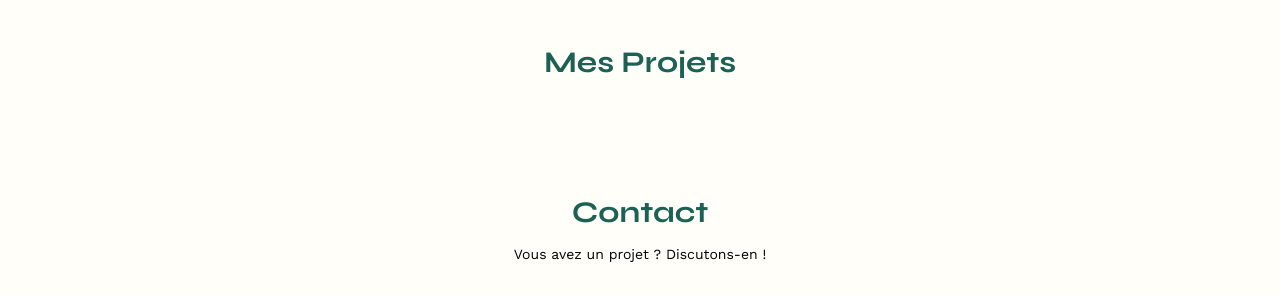
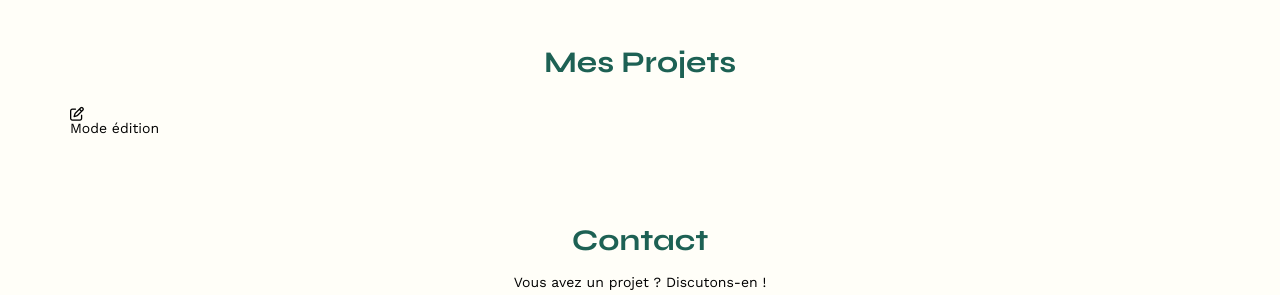
Before and after one commit to KayzerCs/Portfolio-architecte-sophie-bluel, a plain HTML site: page FrontEnd/index.html in a window 1280 px wide. Shown: the part 505-800 px from the top of the page. Drawn offline with nearby package versions, Linux system fonts and the light colour scheme; no server answers.

Commit message:
Modif sur la section <portfolio> ajout mode edition

```diff
--- a/FrontEnd/index.html
+++ b/FrontEnd/index.html
@@ -19,7 +19,6 @@
   </head>
 
   <body>
-
     <div class="edition-container" id="editionContainer">
       <div class="icon-container">
         <div class="icon" data-modal-target="#maModal">
@@ -75,7 +74,17 @@
           </article>
         </section>
         <section id="portfolio">
-          <h2>Mes Projets</h2>
+          <div class="title-portfolio">
+            <h2>Mes Projets</h2>
+            <div class="icon-portfolio">
+              <div class="icon" data-modal-target="#maModal">
+                <i class="fa-regular fa-pen-to-square"></i>
+              </div>
+              <div class="icon" data-modal-target="#maModal">
+                <span>Mode édition</span>
+              </div>
+            </div>
+          </div>
           <div class="filters-container" id="FiltersContainer"></div>
           <div class="gallery-container" id="GalleryContainer"></div>
         </section>
```
